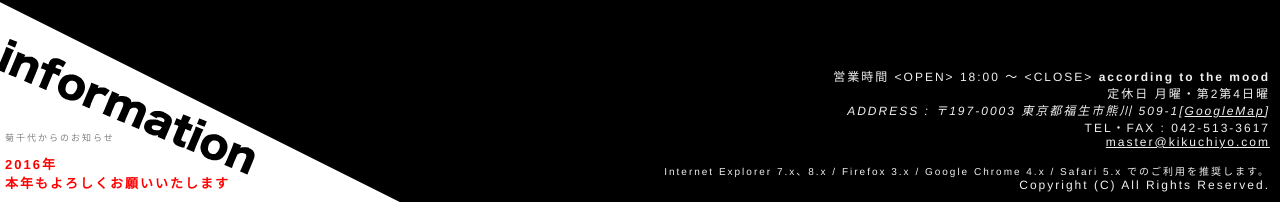
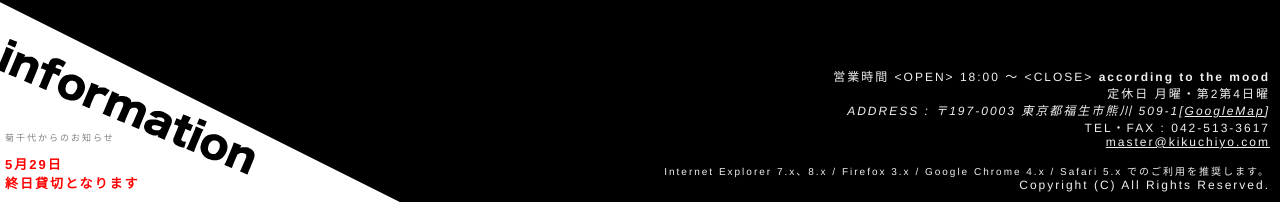
Before and after one commit to live-kikuchiyo/live-kikuchiyo.github.io, a Jekyll site: the page built from index.html, in a window 1280 px wide. Shown: the part 698-900 px from the top of the page. Built offline with Jekyll 4.4.1, drawn with Linux system fonts in a browser that asks for light colours; nearby versions of some CDN libraries.

Commit message:
Update index.html

```diff
--- a/index.html
+++ b/index.html
@@ -17,10 +17,10 @@ title: トップ
 				<br />
 				<br />
 				<b style="color: red;">
-				2016年
+				5月29日
 
 				<br/>
-			        本年もよろしくお願いいたします
+			        終日貸切となります
 				</b>
 				<br />
 				<p style="font-size:18; font-weight:bold; color:red;"</p>
```
